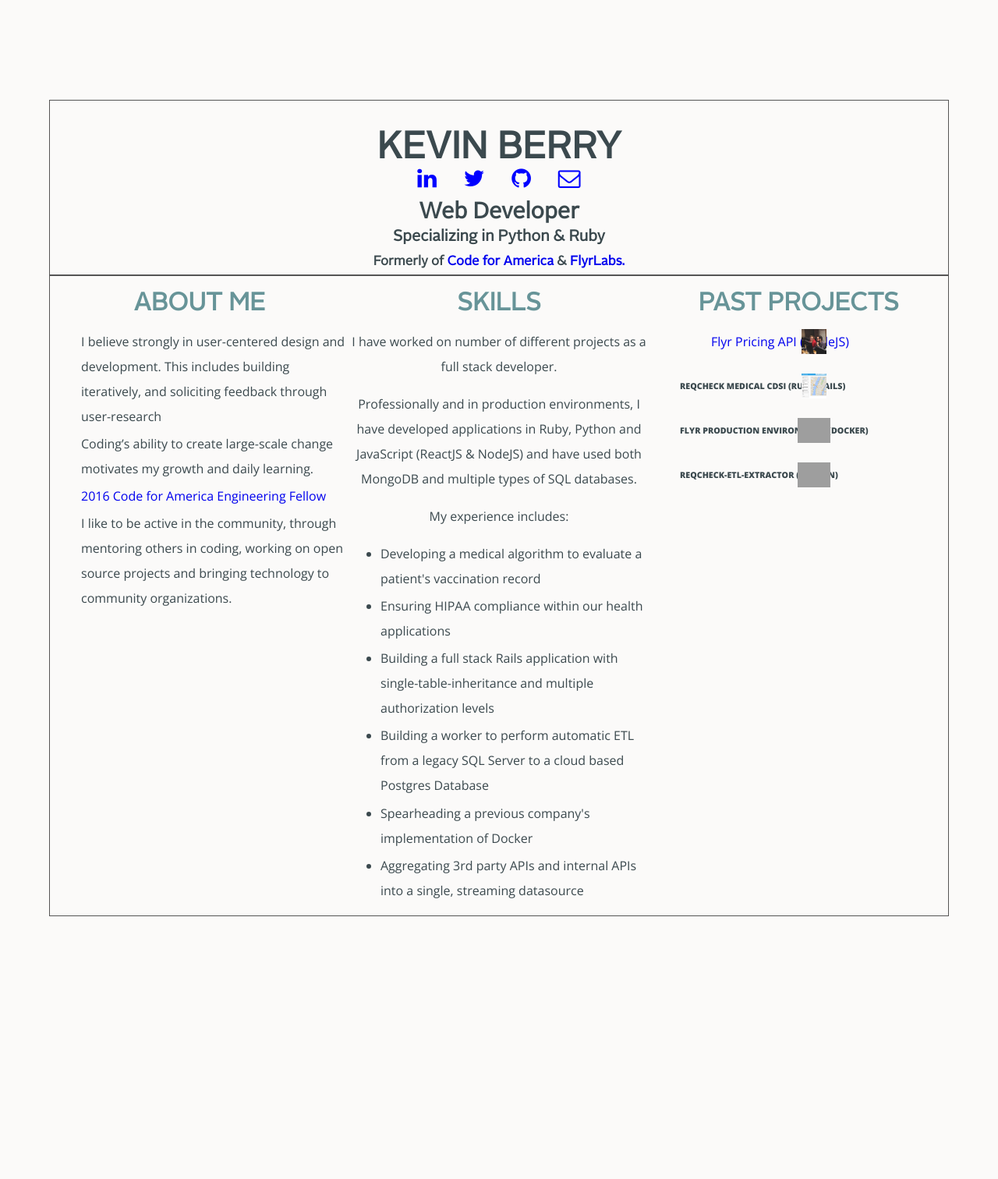
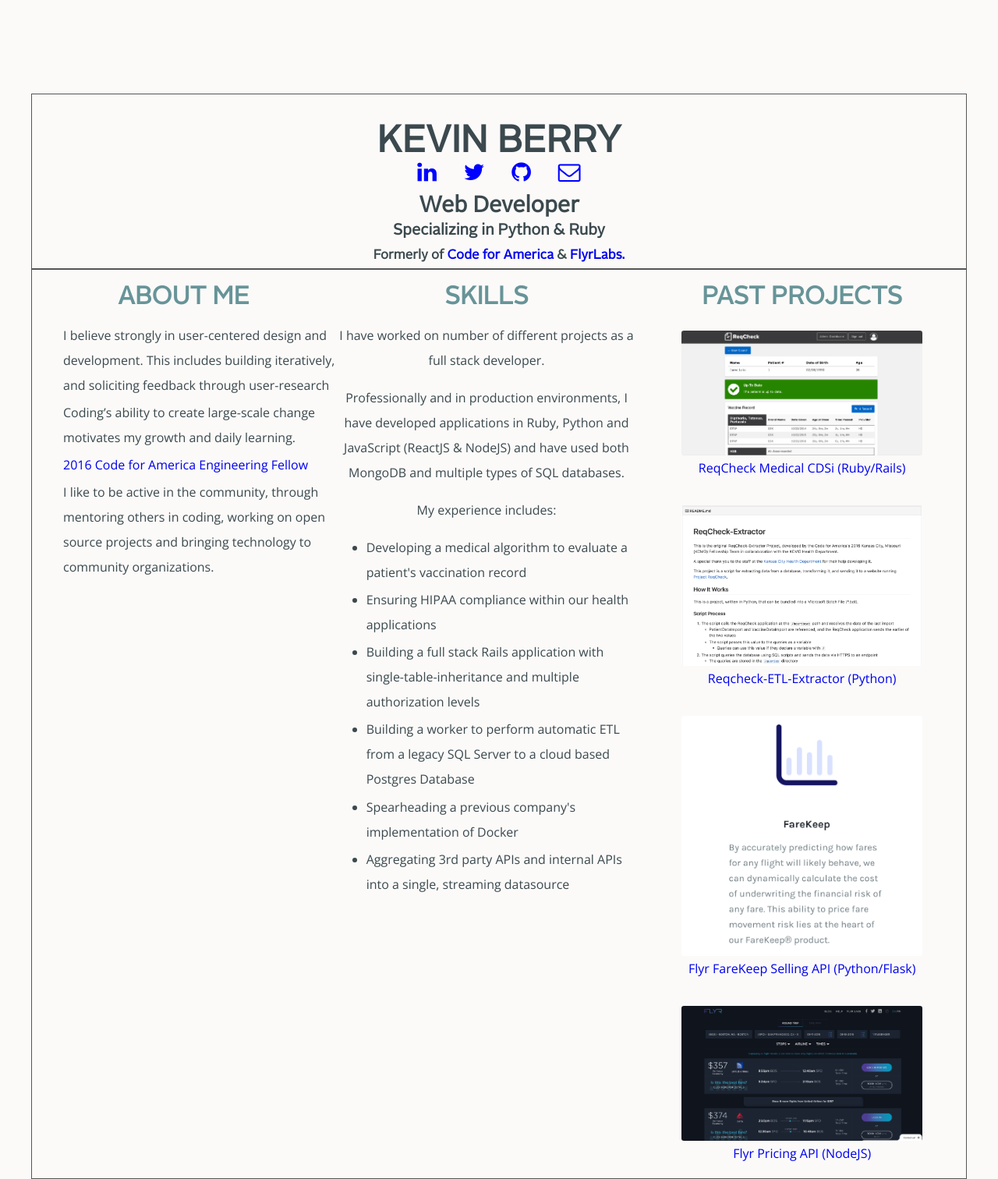
Before and after one commit to kbsail/kbsail-kbsail.github.io, a Jekyll site: the page built from index.html, in a window 1280 px wide. Shown: the whole page at 78% size. Built offline with Jekyll 4.4.1, drawn with Linux system fonts in a browser that asks for light colours; before the commit the page ends 1175 px from its top, so only the background shows below that; grey boxes are pictures that could not be loaded.

Commit message:
added new images for projects

```diff
--- a/_includes/sections.html
+++ b/_includes/sections.html
@@ -22,9 +22,42 @@
 	  	<li>Aggregating 3rd party APIs and internal APIs into a single, streaming datasource</li>
 	  </ul>
 	</div>
-	<div class="my-section projects">
+	<div class="my-section projects-container">
 	  <h3>Past Projects</h3>
-	  <ul class="custom-list">
+	  <div class="grid">
+	  	<a href="https://github.com/codeforamerica/ReqCheck" target="_blank">
+		  	<figure class="cell">
+		  		<img src="../img/ReqCheck.png" class="responsive-image">
+		  		<figcaption>ReqCheck Medical CDSi (Ruby/Rails)</figcaption>
+		  	</figure>
+	  	</a>
+	  </div>
+	  <div class="grid">
+	  	<a href="https://github.com/codeforamerica/ReqCheck" target="_blank">
+		  	<figure class="cell">
+		  		<img src="../img/ReqCheck-Extractor.png" class="responsive-image">
+		  		<figcaption>Reqcheck-ETL-Extractor (Python)</figcaption>
+		  	</figure>
+	  	</a>
+	  </div>
+	  <div class="grid">
+	  	<a href="https://flyrlabs.com/" target="_blank">
+		  	<figure class="cell">
+		  		<img src="../img/FareKeep.png" class="responsive-image">
+		  		<figcaption>Flyr FareKeep Selling API (Python/Flask)</figcaption>
+		  	</figure>
+	  	</a>
+	  </div>
+	  <div class="grid">
+	  	<a href="https://flyrlabs.com/" target="_blank">
+		  	<figure class="cell">
+		  		<img src="../img/FlyrPricing.jpg" class="responsive-image">
+		  		<figcaption>Flyr Pricing API (NodeJS)</figcaption>
+		  	</figure>
+	  	</a>
+	  </div>
+<!--
+
 	      <li class="img-wrap">
 					<a href="http://www.missionbit.com" target="_blank">
 	      		<figure>
@@ -33,10 +66,9 @@
 						</figure>
 	      	</a>
 	      </li>
-	      <li class="img-wrap"><h6>ReqCheck Medical CDSi (Ruby/Rails)</h6><a href="http://www.sailalameda.org/" target="_blank"><img src="../img/parking-danger-map.jpg" alt="ReqCheck Medical CDSi"\></a></li>
+	      <li class="img-wrap"><h6></h6><a href="http://www.sailalameda.org/" target="_blank"><img src="../img/parking-danger-map.jpg" alt="ReqCheck Medical CDSi"\></a></li>
 	      <li class="img-wrap"><h6>Flyr Production Environment (Docker)</h6><a href="http://zen.coderdojo.com/dojo/25" target="_blank"><img src="../img/dbcvp.jpeg" alt="CoderDojo SF Mentoring"\></a></li>
-	      <li class="img-wrap"><h6>Reqcheck-ETL-Extractor (Python)</h6><a href="http://zen.coderdojo.com/dojo/25" target="_blank"><img src="../img/mentoring.jpeg" alt="CoderDojo SF Mentoring"\></a></li>
-	  </ul>
+	      <li class="img-wrap"><h6>Reqcheck-ETL-Extractor (Python)</h6><a href="http://zen.coderdojo.com/dojo/25" target="_blank"><img src="../img/mentoring.jpeg" alt="CoderDojo SF Mentoring"\></a></li> -->
 	</div>
 </div>
 
--- a/_sass/_custom.scss
+++ b/_sass/_custom.scss
@@ -27,11 +27,15 @@
   // margin: 0 auto;
 }
 
+
+
+// Info Section
+
 .flex-container {
 	margin: 0 auto;
 	display: flex;
 	flex-direction: row;
-	width: 90%;
+	max-width: 1200px;
 	justify-content: center;
   // height: 200px;
   border: 1px solid #555;
@@ -42,27 +46,38 @@
   }
 }
 
+// Projects Container
+.projects-container {
+	margin: 0 auto;
+	max-width: 1200px;
+	padding: 0 1rem;
+}
 
-.img-wrap {
-  height: 100%;   // change this
-  width: 100%;    // change this
-
-  position: relative;
-}
-.img-wrap img {
-
-  // this will center the image into container but does not scale down
-  // the image
-
-  position: absolute;
-  top: 0;
-  right: 0;
-  bottom: 0;
-  left: 0;
-  margin: auto;
-
-  // this will scale down and maintain ratio
-
-  max-height: 100%;
+// Projects Image Items
+.responsive-image {
   max-width: 100%;
 }
+
+.cell img {
+  display: block;
+  border-radius: .2rem;
+}
+
+// Projects Tablet Size
+@media screen and (min-width: 600px) {
+  .grid {
+    display: flex;
+    flex-wrap: wrap;
+    flex-direction: row;
+  }
+  .cell {
+    // width: calc(50% - 2rem);
+  }
+}
+
+// Projects Desktop Size
+@media screen and (min-width: 1000px) {
+  .cell {
+    // width: calc(33.3333% - 2rem);
+  }
+}
--- a/css/screen.scss
+++ b/css/screen.scss
@@ -68,6 +68,12 @@
   color: $darkgrayblue;
   font-family: 'Open Sans', sans-serif;
   line-height: 200%;
+}
+
+.container {
+  margin: 0 auto;
+  max-width: 1200px;
+  padding: 0 1rem;
 }
 
 section {
```
Also changed, not shown: img/FareKeep.png (added), img/FlyrPricing.jpg (added), img/ReqCheck-Extractor.png (added), img/ReqCheck.png (added), img/loading.gif (deleted), img/parking-danger-map.jpg (deleted).
